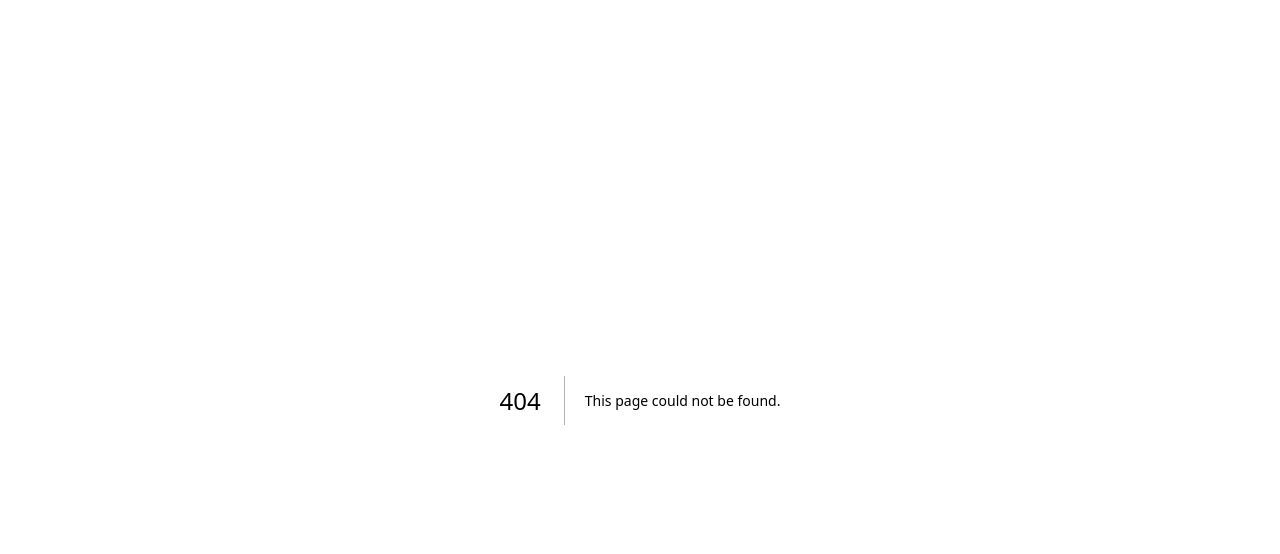
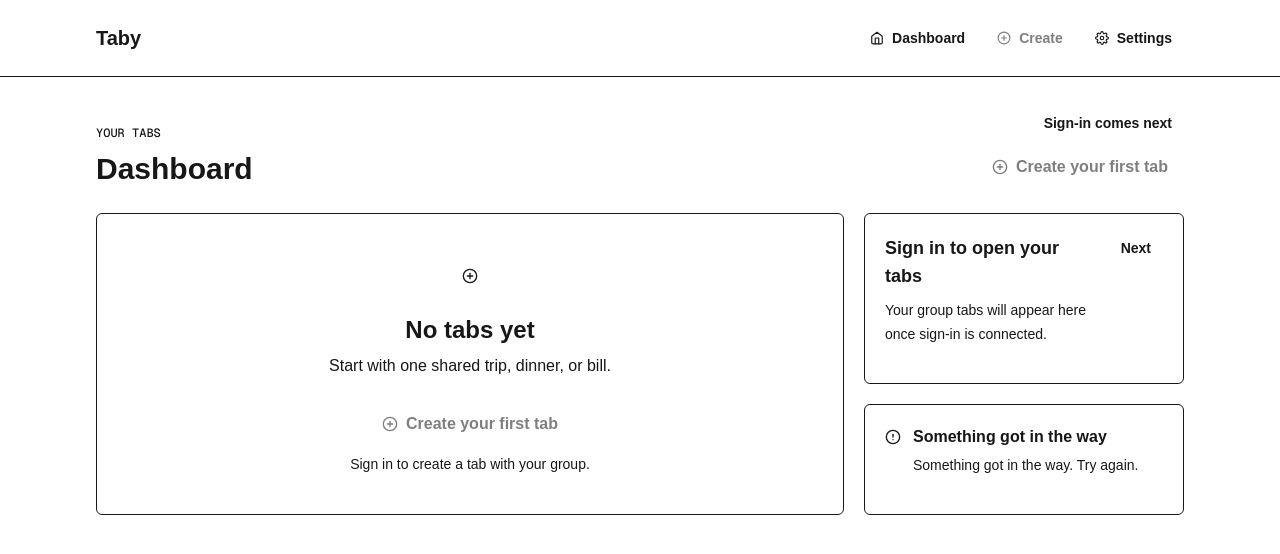
Before and after one commit to alienworld1/taby, a Next.js app: page /dashboard in a window 1280 px wide. Before the commit this address had no page. Shown: the top 554 px of the page. Built offline with nearby package versions, Linux system fonts and the light colour scheme.

Commit message:
Add dashbboard shell

```diff
--- /dev/null
+++ b/app/dashboard/page.tsx
@@ -0,0 +1,49 @@
+import { FiPlusCircle } from "react-icons/fi";
+import { AppShell } from "@/components/shell/AppShell";
+import { Button } from "@/components/ui/Button";
+import { Card } from "@/components/ui/Card";
+import { EmptyState } from "@/components/ui/EmptyState";
+import { ErrorCallout } from "@/components/ui/ErrorCallout";
+import { StatusChip } from "@/components/ui/StatusChip";
+
+export const metadata = {
+  title: "Dashboard",
+};
+
+export default function DashboardPage() {
+  return (
+    <AppShell eyebrow="Your tabs" title="Dashboard">
+      <div className="grid gap-5 lg:grid-cols-[1fr_320px]">
+        <EmptyState
+          action={
+            <div className="grid gap-2">
+              <Button disabled icon={<FiPlusCircle aria-hidden="true" />}>
+                Create your first tab
+              </Button>
+              <p className="max-w-xs text-sm text-muted">
+                Sign in to create a tab with your group.
+              </p>
+            </div>
+          }
+          description="Start with one shared trip, dinner, or bill."
+          icon={<FiPlusCircle aria-hidden="true" />}
+          title="No tabs yet"
+        />
+        <div className="grid gap-5">
+          <Card>
+            <div className="flex items-start justify-between gap-3">
+              <div>
+                <h2 className="text-lg font-semibold">Sign in to open your tabs</h2>
+                <p className="mt-2 text-sm leading-6 text-muted">
+                  Your group tabs will appear here once sign-in is connected.
+                </p>
+              </div>
+              <StatusChip tone="pending">Next</StatusChip>
+            </div>
+          </Card>
+          <ErrorCallout message="Something got in the way. Try again." />
+        </div>
+      </div>
+    </AppShell>
+  );
+}
```
